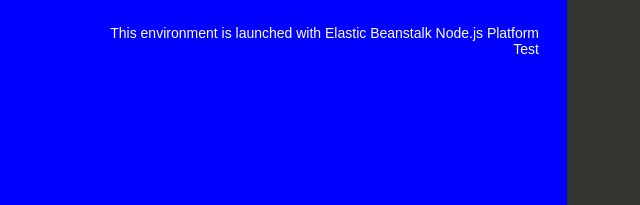
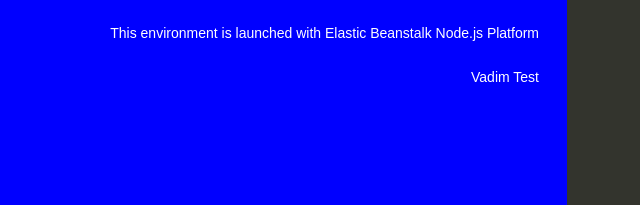
Before and after one commit to vadim3000/devops-labs, a website: page index.html in a window 1280 px wide. Shown: the part 330-535 px from the top of the page, 73-713 px from the left. Drawn offline with Linux system fonts and the light colour scheme.

Commit message:
updated changes to the index html

```diff
--- a/index.html
+++ b/index.html
@@ -76,7 +76,8 @@
     <div class="textColumn">
       <h1>Congratulations</h1>
       <p>Your first AWS Elastic Beanstalk Node.js application is now running on your own dedicated environment in the AWS Cloud</p>
-      <p>This environment is launched with Elastic Beanstalk Node.js Platform Test</p>
+      <p>This environment is launched with Elastic Beanstalk Node.js Platform</p>
+      <p>Vadim Test</p>
     </div>
     <div class="linksColumn">
       <h2>What's Next?</h2>
```
